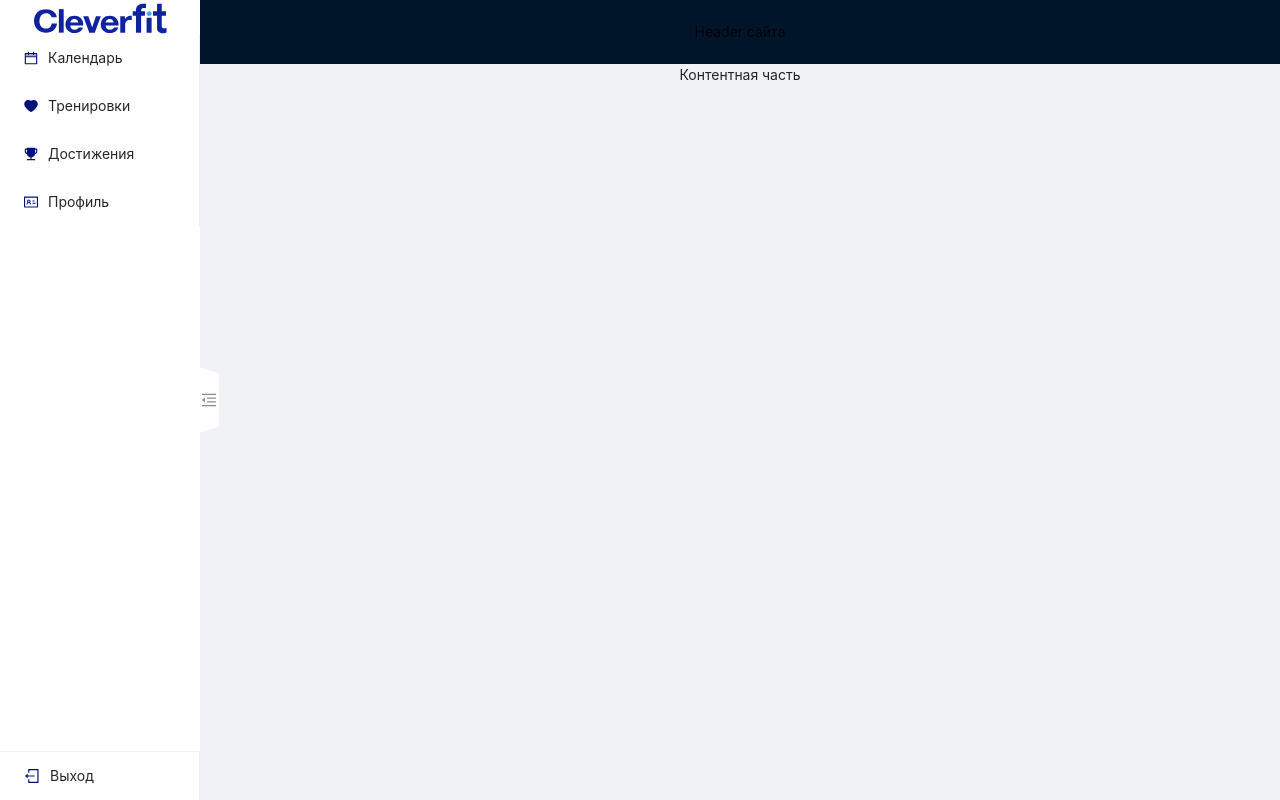
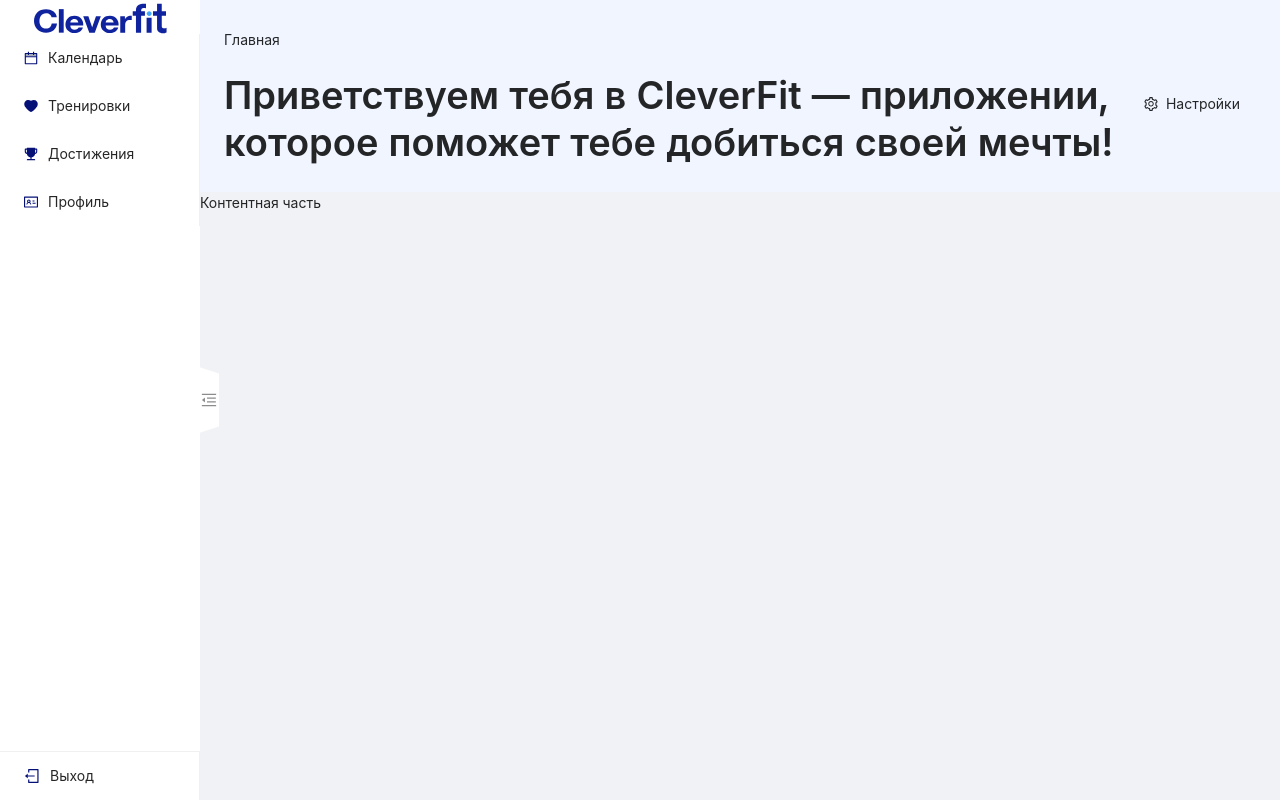
Before and after one commit to ClevertecFrontendLab/fenixAlex88, a React (Vite) app: page /#/ in a window 1280 px wide. Built offline with nearby package versions, Linux system fonts and the light colour scheme.

Commit message:
feat: add header

```diff
--- /dev/null
+++ b/src/components/header/header.module.css
@@ -0,0 +1,20 @@
+.header {
+	background: #F0F5FF;
+	padding: 8px 24px;
+}
+
+.breadcramp {
+	font-weight: 400;
+	font-size: 14px;
+	color: #262626;
+}
+
+.contentBlock {
+	display: flex;
+	justify-content: space-between;
+}
+
+.title {
+	margin: 0;
+	max-width: 900px;
+}
--- /dev/null
+++ b/src/components/header/header.tsx
@@ -0,0 +1,28 @@
+import { SettingOutlined } from '@ant-design/icons';
+import classes from './header.module.css';
+import { Button } from 'antd';
+import { Typography } from 'antd';
+const { Title, Text } = Typography;
+
+export const Header: React.FC = () => {
+    return (
+        <div className={classes.header}>
+            <Text className={classes.breadcramp}>Главная</Text>
+            <div className={classes.contentBlock}>
+                <Title className={classes.title}>
+                    Приветствуем тебя в CleverFit — приложении, которое поможет тебе добиться своей
+                    мечты!
+                </Title>
+                <div className={classes.settingBtnBlock}>
+                    <Button
+                        className={classes.settingBtn}
+                        type='text'
+                        icon={<SettingOutlined className={classes.settingsImg} />}
+                    >
+                        <span>Настройки</span>
+                    </Button>
+                </div>
+            </div>
+        </div>
+    );
+};
--- /dev/null
+++ b/src/components/header/index.ts
@@ -0,0 +1 @@
+export { Header } from './header.tsx';
--- a/src/index.css
+++ b/src/index.css
@@ -1,3 +1,5 @@
+@import url('https://fonts.googleapis.com/css2?family=Inter:wght@400;500;700&display=swap');
+
 :root {
     font-family: Inter, system-ui, Avenir, Helvetica, Arial, sans-serif;
     line-height: 1.5;
--- a/src/pages/main-page/main-page.css
+++ b/src/pages/main-page/main-page.css
@@ -1,5 +1,4 @@
 #root {
     max-width: 1440px;
     margin: 0 auto;
-    text-align: center;
 }
--- a/src/pages/main-page/main-page.tsx
+++ b/src/pages/main-page/main-page.tsx
@@ -4,18 +4,21 @@
 
 import { Sidebar } from '@components/sidebar';
 import { useState } from 'react';
-const { Header, Sider, Content } = Layout;
+import { Header } from '@components/header';
+const { Header: AntHeader, Sider: AntSider, Content: AntContent } = Layout;
 
 export const MainPage: React.FC = () => {
     const [collapsed, setCollapsed] = useState<boolean>(false);
     return (
         <Layout>
-            <Sider theme='light' trigger={null} collapsible collapsed={collapsed}>
-                <Sidebar collapsed={collapsed} setCollapsed={setCollapsed}/>
-            </Sider>
+            <AntSider theme='light' trigger={null} collapsible collapsed={collapsed}>
+                <Sidebar collapsed={collapsed} setCollapsed={setCollapsed} />
+            </AntSider>
             <Layout>
-                <Header>Header сайта</Header>
-                <Content>Контентная часть</Content>
+                <AntHeader style={{ padding: 0, height: 'auto' }}>
+                    <Header />
+                </AntHeader>
+                <AntContent>Контентная часть</AntContent>
             </Layout>
         </Layout>
     );
```
